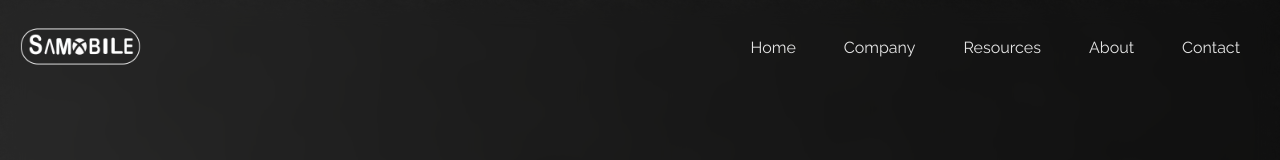
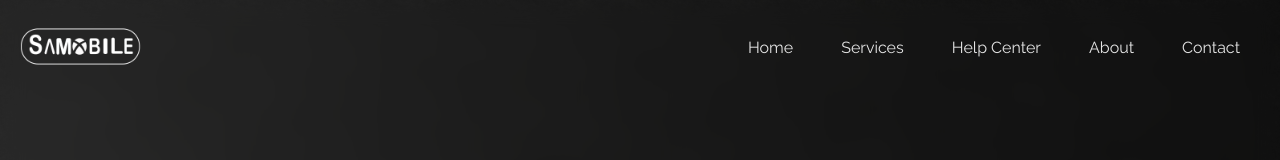
Before and after one commit to Eyup-16/Samobile, a React (Vite) app: page / in a window 1280 px wide. Shown: the top 160 px of the page. Built offline with nearby package versions, Linux system fonts and the light colour scheme.

Commit message:
Update NavBar.jsx
Under constructive

```diff
--- a/src/Components/NavBar.jsx
+++ b/src/Components/NavBar.jsx
@@ -2,7 +2,7 @@
 import { User,ShoppingCart } from 'lucide-react';
 import { useState, useEffect } from 'react';
 import { AiOutlineClose, AiOutlineMenu } from 'react-icons/ai';
-
+import {Link} from 'react-scroll'
 function NavBar() {
 
     // State to manage the navbar's visibility
@@ -36,8 +36,8 @@ function NavBar() {
       // Array containing navigation items
       const navItems = [
         { id: 1, text: 'Home' },
-        { id: 2, text: 'Company' },
-        { id: 3, text: 'Resources' },
+        { id: 2, text: 'Services' },
+        { id: 3, text: 'Help Center' },
         { id: 4, text: 'About' },
         { id: 5, text: 'Contact' },
       ];
@@ -52,12 +52,10 @@ function NavBar() {
           {/* Desktop Navigation */}
           <ul className='hidden min-[896px]:flex'>
             {navItems.map(item => (
-              <li
-                key={item.id}
-                className='p-4 m-2 cursor-pointer span'
-              >
-                {item.text}
-              </li>
+              <Link to={item.text} smooth={true} duration={500}>
+              <li key={item.id} className='px-4 py-2 m-2 cursor-pointer span'>
+                {item.text} </li>
+                </Link>
             ))}
           </ul>
 
```
